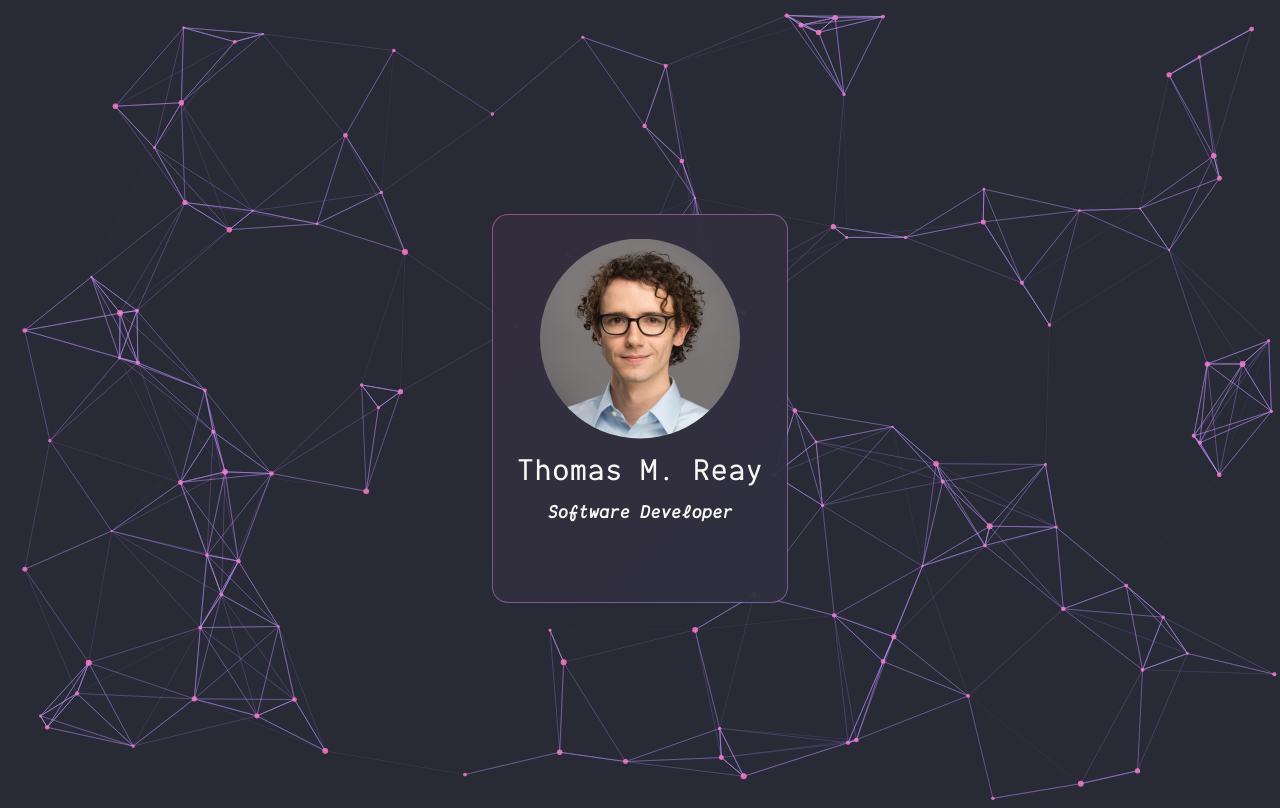
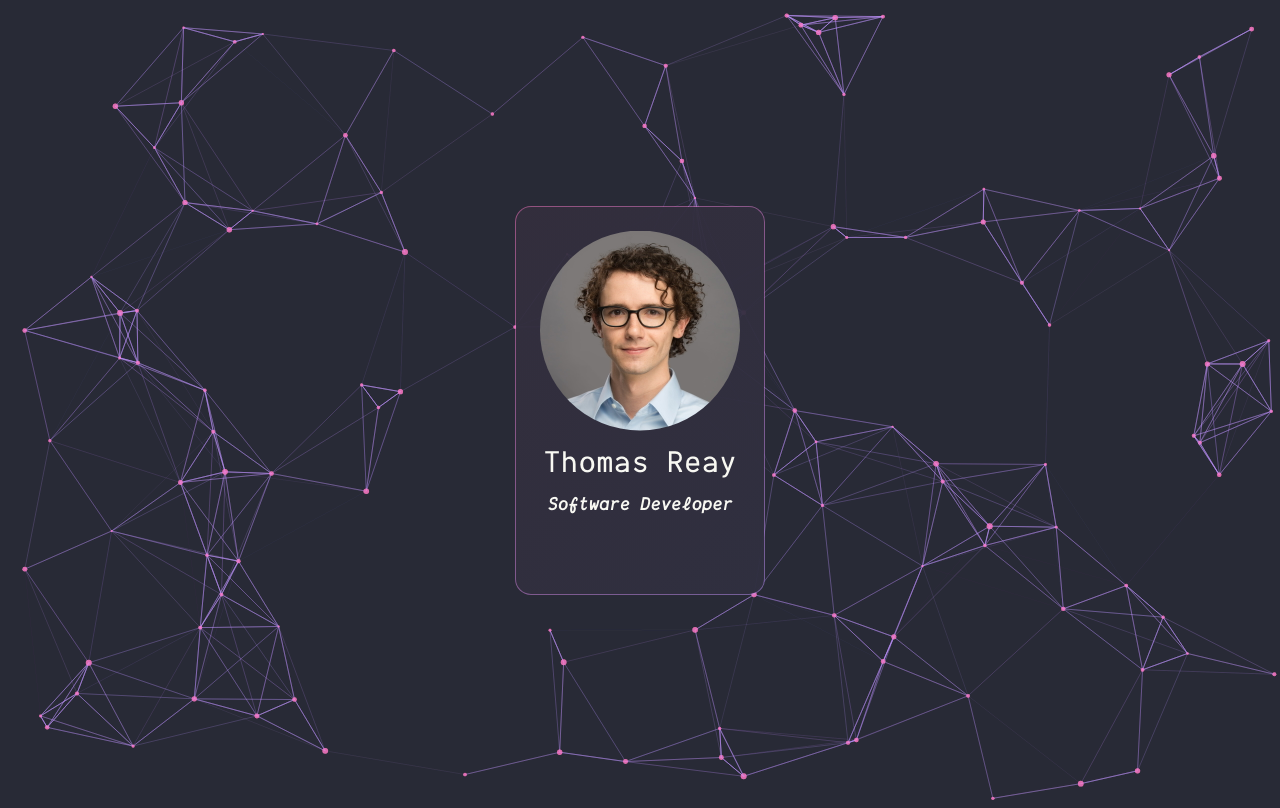
Before and after one commit to tmreay/tmreay.github.io, a React (Create React App) app: page / in a window 1280 px wide. Built offline with nearby package versions, Linux system fonts and the light colour scheme; some icons are missing.

Commit message:
Final tweaks

```diff
--- a/src/App.tsx
+++ b/src/App.tsx
@@ -110,7 +110,7 @@ function App() {
       <AppBody>
         <InfoCard>
           <Headshot src={headshot} alt="headshot" />
-          <Name>Thomas M. Reay</Name>
+          <Name>Thomas Reay</Name>
           <Title>Software Developer</Title>
           <ButtonBar>
             <TooltipButton
--- a/src/index.css
+++ b/src/index.css
@@ -5,6 +5,7 @@ html {
 }
 
 body {
+  margin: 0;
   height: 100%;
   background-color: #282a36;
   font-family: "dm", "Courier New", monospace;
```
